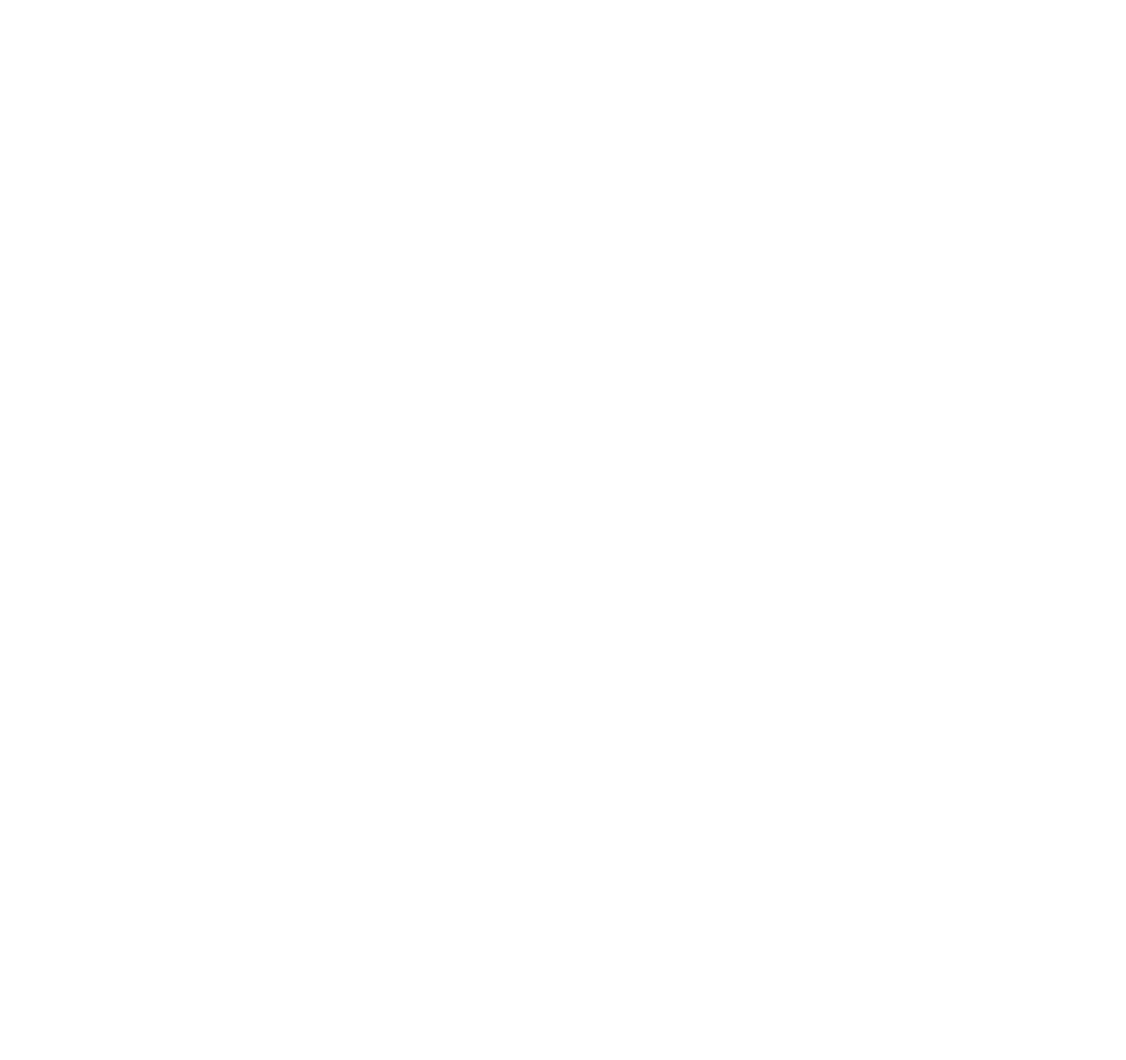
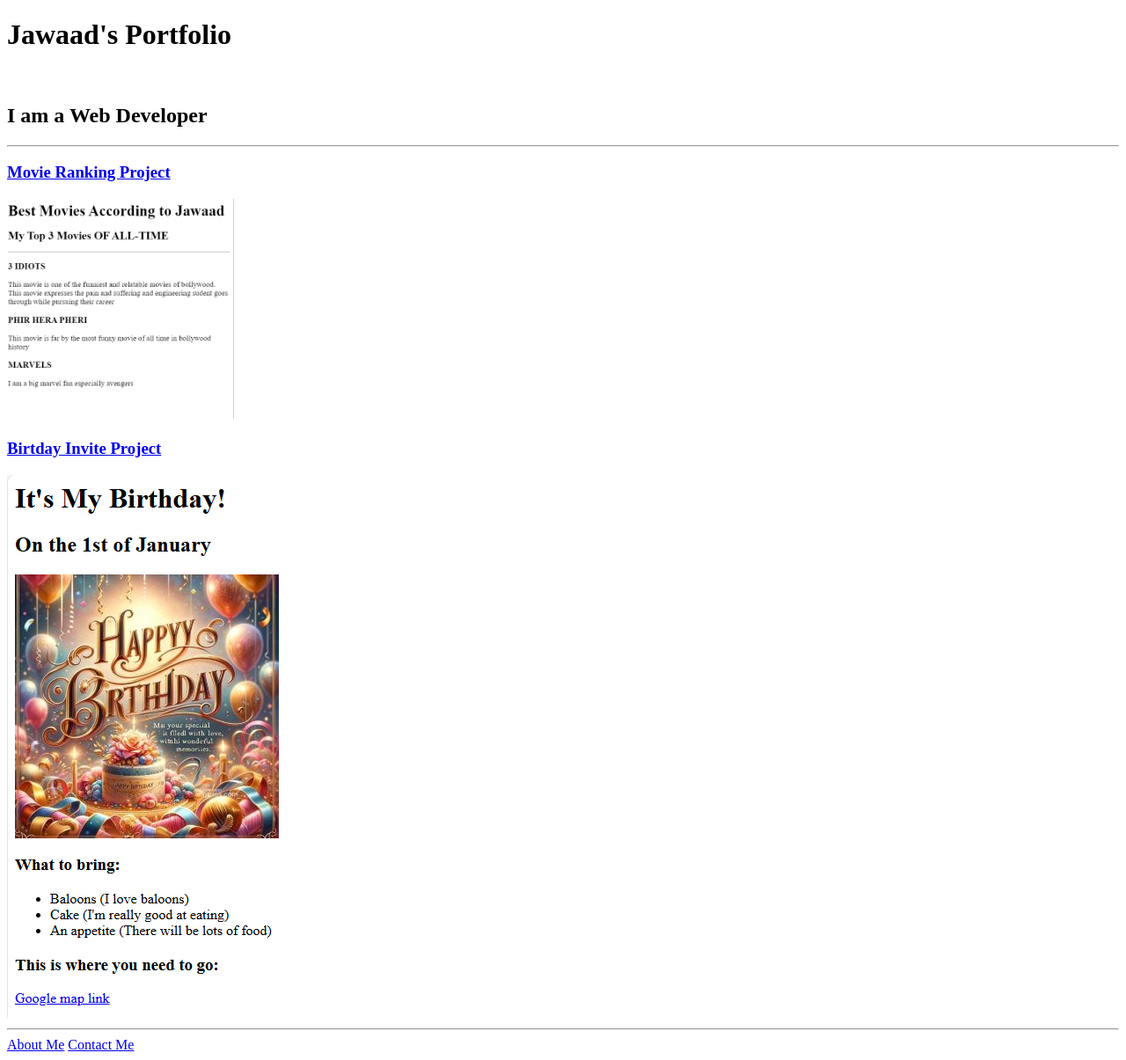
Before and after one commit to Jawaad-Shaikh/html-portfolio, a plain HTML site: page index.html in a window 1280 px wide. Shown: the whole page at 88% size. Before the commit the page ends 800 px from the top, so only its background shows below. Drawn offline with Linux system fonts and the light colour scheme.

Commit message:
index.html

```diff
--- a/index.html
+++ b/index.html
@@ -1,15 +1,24 @@
-<!-- TODO 1: Create the HTML Boilerplate -->
+<!DOCTYPE html>
+<html lang="en">
 
-<!-- TODO 2: Add Your previous projects' HTML into the public folder -->
+<head>
+    <meta charset="UTF-8">
+    <meta name="viewport" content="width=device-width, initial-scale=1.0">
+    <title>Jawaad's Portfolio</title>
+</head>
 
-<!-- TODO 3: Take screenshots of your project previews and add the images to the images folder -->
+<body>
+    <h1>Jawaad's Portfolio</h1>
+    <br>
+    <h2>I am a Web Developer</h2>
+    <hr>
+    <h3><a href="./public/movie-ranking.html">Movie Ranking Project</a></h3>
+    <img src="./assets/images/movie-ranking.png" height="250" alt="movie ranking">
+    <h3><a href="./public/birthday-invite.html">Birtday Invite Project</a></h3>
+    <img src="./assets/images/birthday-invite.png" alt="My Birtday Invitation">
+    <hr>
+    <a href="./public/about.html">About Me</a>
+    <a href="./public/contact.html">Contact Me</a>
+</body>
 
-<!-- TODO 4: Add titles/subtitles etc. -->
-
-<!-- TODO 5: Add a link to the project pages -->
-
-<!-- TODO 6: Add images to show the project previews
-HINT for TODO 6: You can use the height attribute set to 200 to make the image smaller:
-https://developer.mozilla.org/en-US/docs/Web/HTML/Element/img#attr-height -->
-
-<!-- TODO 7: Add the Contact Me and About Me page links -->
+</html>
```
